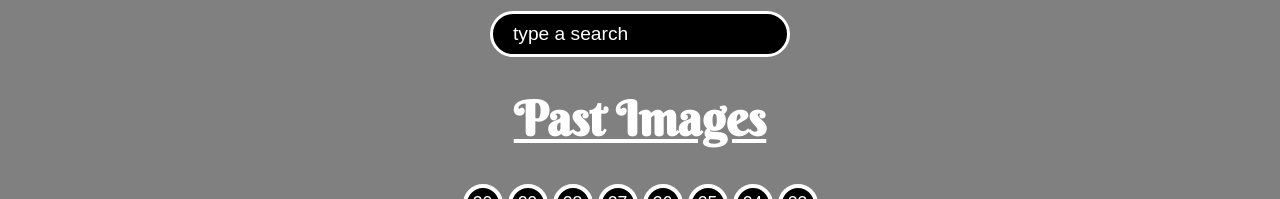
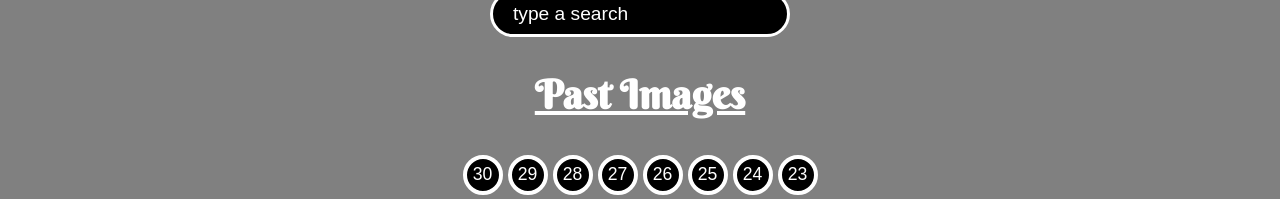
Before and after one commit to flevenson/space-yourself, a Vue app: page / in a window 1280 px wide. Shown: the part 475-674 px from the top of the page. Built offline with nearby package versions, Linux system fonts and the light colour scheme.

Commit message:
Create fetch call for search img

```diff
--- a/src/App.vue
+++ b/src/App.vue
@@ -31,7 +31,7 @@ export default {
 
   .heading {
     font-size: 4rem;
-    margin-bottom: 20px;
+    margin: 0 10px;
     font-family: 'Berkshire Swash', cursive;
     color: white;
   }
--- a/src/components/ImageContainer.vue
+++ b/src/components/ImageContainer.vue
@@ -5,7 +5,7 @@
     </div>
     <SearchForm />
     <div >
-      <h1 class='past-images-heading'> Past Images </h1>
+      <h2 class='past-images-heading'> Past Images </h2>
       <ul class='button-holder'>
         <li v-for="image in images" v-bind:key='image.id' v-bind:id='image.id'><button v-on:click='setImage(image.src)' class='view-button'>{{image.id}}</button></li>
       </ul>
@@ -57,7 +57,7 @@ export default {
   }
 
   .past-images-heading {
-    font-size: 3rem;
+    font-size: 2.5rem;
     color: white;
     text-align: center;
     font-family: 'Berkshire Swash', cursive;
--- a/src/components/SearchForm.vue
+++ b/src/components/SearchForm.vue
@@ -5,7 +5,6 @@
 </template>
 
 <script>
-
 
 export default {
   name: 'SearchForm',
@@ -15,8 +14,10 @@ export default {
     }
   },
   methods: {
-      searchAPI() {
-          console.log(searchText)
+       async searchAPI(searchText) {
+          const response = await fetch(`https://images-api.nasa.gov/search?q=${searchText}`)
+          const results = await response.json()
+          console.log(results)
       }
   },
 }
```
